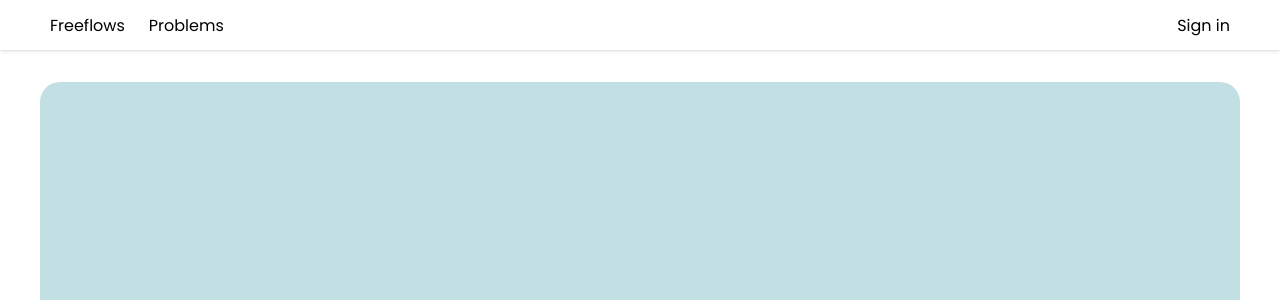
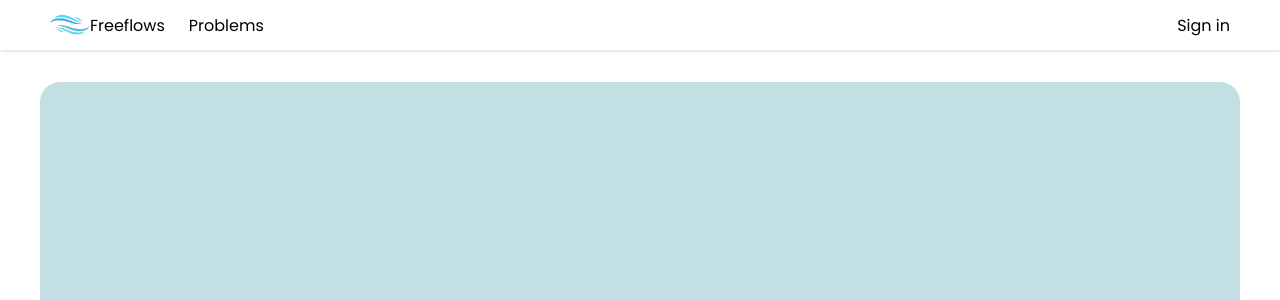
Before and after one commit to dominicmondia/freeflow, a Django app: page / in a window 1280 px wide. Shown: the top 300 px of the page. Run offline with Django 4.2, Linux system fonts and the light colour scheme.

Commit message:
added website logo

```diff
--- a/mathtrainer/static/css/style.css
+++ b/mathtrainer/static/css/style.css
@@ -38,10 +38,17 @@ header {
 
         .nav-link {
             display: flex;
+            align-items: center;
             align-self: center;
             text-decoration: none;
 
+            img{
+                display: flex;
+                width: 2.5em;
+                height: auto;
+            }
         }
+
 
         .nav-link:nth-child(2) {
             margin-right: auto;
--- a/mathtrainer/templates/base.html
+++ b/mathtrainer/templates/base.html
@@ -41,7 +41,10 @@
 
     <div class='nav-container'>
 
-        <a class='nav-link' id="logo" href={% url 'home' %}>Freeflows</a>
+        <a class='nav-link' id="logo" href={% url 'home' %}>
+            <img src="{% static 'img/logo.png' %}">
+            Freeflows
+        </a>
         <a class='nav-link' id="logo" href='/problems/all'>Problems</a>
         {% if user.is_authenticated %}
             <a class="nav-link" href="{% url 'logout' %}">Sign out</a>
```
Also changed, not shown: mathtrainer/static/img/logo.png.
